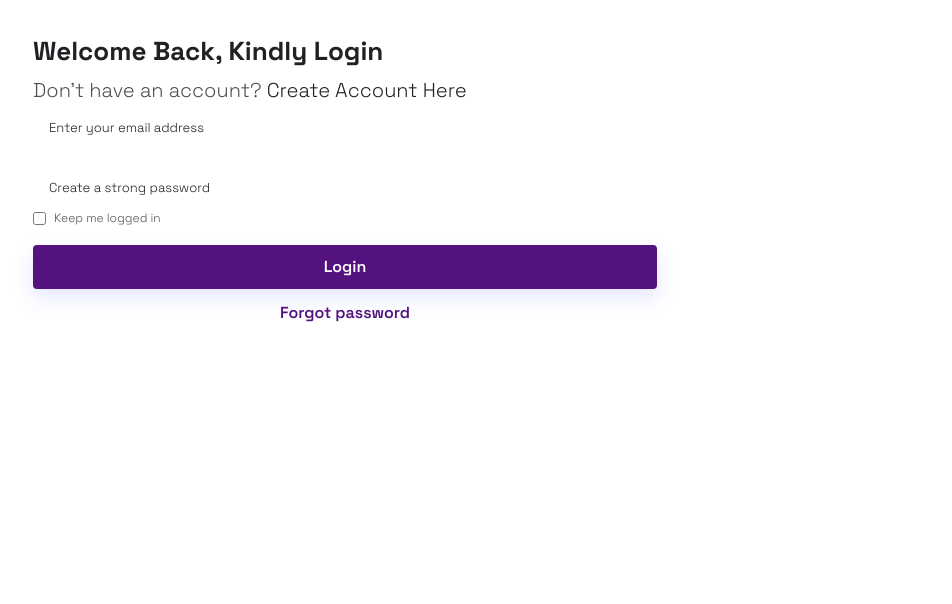
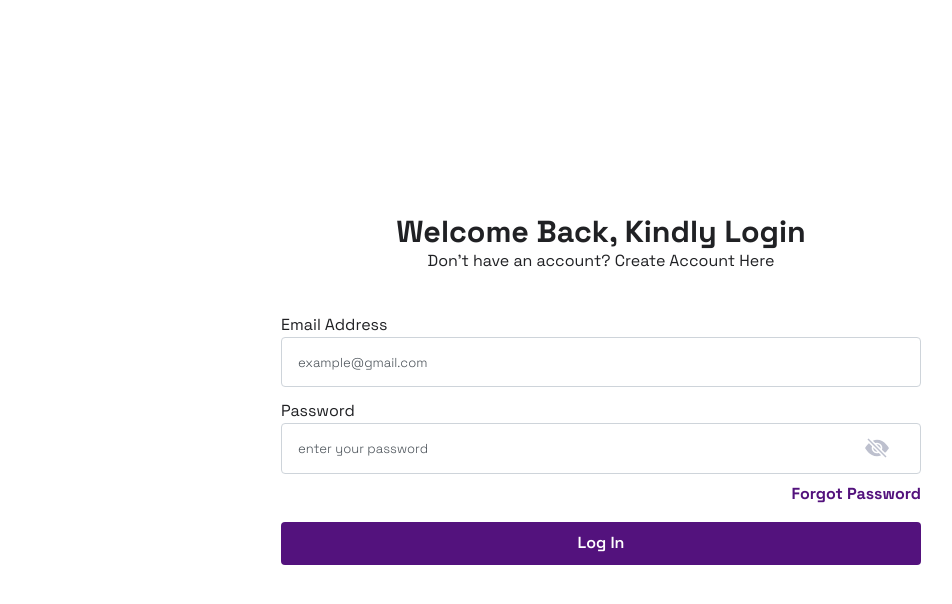
Before and after one commit to Errytagedesign/bancor_test, a React (Vite) app: page /signin in a window 1280 px wide. Shown: the top 604 px of the page, without its empty margins (39-991 px from the left). Built offline with nearby package versions, Linux system fonts and the light colour scheme.

Commit message:
add login

```diff
--- a/src/Interfaces/Auth.ts
+++ b/src/Interfaces/Auth.ts
@@ -1,5 +1,5 @@
 export interface ISignIn {
-  email: string;
+  emailAddress: string;
   password: string;
 }
 export interface ISignUp {
--- a/src/api/apis.ts
+++ b/src/api/apis.ts
@@ -5,7 +5,7 @@ export const SignUp = async (formData: ISignUp) => {
   return await baseAPI.post('/api/Account/Register', formData);
 };
 export const SignIn = async (formData: ISignIn) => {
-  return await baseAPI.post('/auth/login', formData);
+  return await baseAPI.post('/api/Account/Authenticate', formData);
 };
 
 export const verifyEmail = async (formData: {
--- a/src/pages/Auth/Signin/Signin.tsx
+++ b/src/pages/Auth/Signin/Signin.tsx
@@ -5,48 +5,60 @@ import ErrorMessage from '@/components/ErrorMessage';
 import { useCookies } from '@/Hooks/cookiesHook';
 import { Link, useNavigate } from 'react-router-dom';
 import { useGlobalHooks } from '@/Hooks/globalHooks';
-import { ISignIn } from '@/Interfaces/Auth';
 import toast from 'react-hot-toast';
 import Spinner from '@/spinner/Spinner';
-import { useState } from 'react';
+import { FormEvent, useState } from 'react';
+import { BsFillEyeFill, BsFillEyeSlashFill } from 'react-icons/bs';
+import { useGlobalContext } from '@/context/GlobalContext';
 
 const initialValues = {
-  email: '',
+  emailAddress: '',
   password: '',
 };
 
 const Signin = () => {
   const { setCookies } = useCookies();
   const [formData, setFormData] = useState(initialValues);
-
+  const [passwordType, setPasswordType] = useState(false);
   const navigate = useNavigate();
   const { errors, setErrors, loading, setLoading } = useGlobalHooks();
 
-  const handleSubmit = async () => {
+  const { setIsLoggedIn } = useGlobalContext();
+
+  const showPassword = () => {
+    setPasswordType(!passwordType);
+  };
+
+  const handleChange = (e: FormEvent<HTMLInputElement | HTMLSelectElement>) => {
+    const { name, value } = e.target as HTMLInputElement;
+    setFormData({
+      ...formData,
+      [name]: value,
+    });
+  };
+
+  const handleSubmit = async (e: FormEvent<HTMLFormElement>) => {
+    e.preventDefault();
     setLoading({ ['signin']: true });
 
     API.SignIn(formData)
       .then((res) => {
-        const successMessage = {
-          success: true,
-          message: res.status === 200 ? 'User logged in successfuly' : '',
-        };
+        console.log(res);
 
-        const userToken = res.data?.data?.token.access.token;
-
-        toast.success(successMessage.message);
-
-        setCookies('userToken', userToken);
-
+        const userToken = res.data?.token;
+        toast.success('User Singin Successfully');
+        setCookies('rancUserToken', userToken);
+        setIsLoggedIn(true);
         setLoading({ ['signin']: false });
         navigate('/');
       })
       .catch((err) => {
+        console.log(err);
         const erroMessage = {
           success: false,
           message:
             err && err.response
-              ? err.response.data.message
+              ? err.response.data.errorMessage
               : 'We encounter an error',
         };
         setLoading({ ['signin']: false });
@@ -56,70 +68,73 @@ const Signin = () => {
   };
 
   return (
-    <main className='categories flex justify-between min-h-screen bg-white'>
-      <aside className='white w-full lg:w-[60%] flex flex-col justify-between py-5 px-5 lg:px-10'>
-        <section className=''>
-          <section className='categoryS'>
-            <article>
+    <main className='signup flex flex-col items-center justify-center gap-5 w-11/12 md:w-6/12 mx-auto min-h-screen my-auto bg-white'>
+      <article className='text-center'>
         <h1>Welcome Back, Kindly Login</h1>
         <h5>
           Don&apos;t have an account?{' '}
           <Link to='/signup'>Create Account Here</Link>
         </h5>
       </article>
-            <form onSubmit={handleSubmit}>
-              <article className=' w-full '>
+      <form
+        className={`form flex flex-col justify-between mt-5 w-full`}
+        onSubmit={handleSubmit}
+      >
+        <section className='mb-3'>
+          <label htmlFor='emailAddress' className='labelTitle'>
+            {' '}
+            Email Address
+          </label>
+          <div>
             <input
-                  id='email'
-                  name='email'
               type='email'
-                  placeholder='Enter your email address'
+              id='emailAddress'
+              name='emailAddress'
+              placeholder='example@gmail.com'
+              defaultValue={formData.emailAddress}
+              onChange={handleChange}
+              className='form-control'
               required
             />
-              </article>
-              <article className=' w-full mt-3'>
+          </div>
+        </section>
+        <section className='w-full mb-3'>
+          <label htmlFor='email' className='labelTitle'>
+            {' '}
+            Password
+          </label>
+          <div className={` passwordWrapper w-full`}>
             <input
               id='password'
+              type={!passwordType ? 'password' : 'text'}
               name='password'
-                  type='password'
-                  placeholder='Create a strong password'
+              placeholder='enter your password'
+              defaultValue={formData.password}
+              onChange={handleChange}
+              className={` formInput  form-control `}
               required
-                />
-              </article>
-              <article className='flex items-center gap-2'>
-                <input type='checkbox' name='keep' />
+            />{' '}
+            <div onClick={showPassword} className='icon'>
+              {!passwordType ? <BsFillEyeSlashFill /> : <BsFillEyeFill />}
+            </div>
+          </div>
 
-                <small className='!m-0 !p-0'>Keep me logged in</small>
-              </article>
-
-              <article className='mt-5 w-full '>
-                <button
-                  style={{ boxShadow: '0px 8px 20px 0px #4E60FF29' }}
-                  className='main-btn w-full'
-                  type='submit'
-                >
-                  {loading['signin'] ? <Spinner /> : 'Login'}
-                </button>
-
-                <div className='text-center   w-full mt-3'>
-                  <Link
-                    to='/forgot-password'
-                    className='font-semibold text-[var(--pryColor)]  '
-                  >
-                    Forgot password
+          <div className=' font-bold text-end mt-2'>
+            <Link to='/resetpasswordrequest' className='!text-pryColor'>
+              Forgot Password
             </Link>
           </div>
-              </article>
+        </section>
 
+        <div className=' w-full text-center'>
+          <button className='main-btn w-full mt-1' type='submit'>
+            {loading['signin'] ? <Spinner /> : 'Log In'}
+          </button>
+        </div>
         <div className='flex flex-col items-center justfy-center w-full mt-5'>
-                {!loading && errors.error && (
-                  <ErrorMessage message={errors.errMessage} />
-                )}
+          {errors.error && <ErrorMessage message={errors.errMessage} />}
         </div>
       </form>
-          </section>
-        </section>
-      </aside>
     </main>
   );
 };
```
Lines whose indentation alone changed are shown as unchanged.
